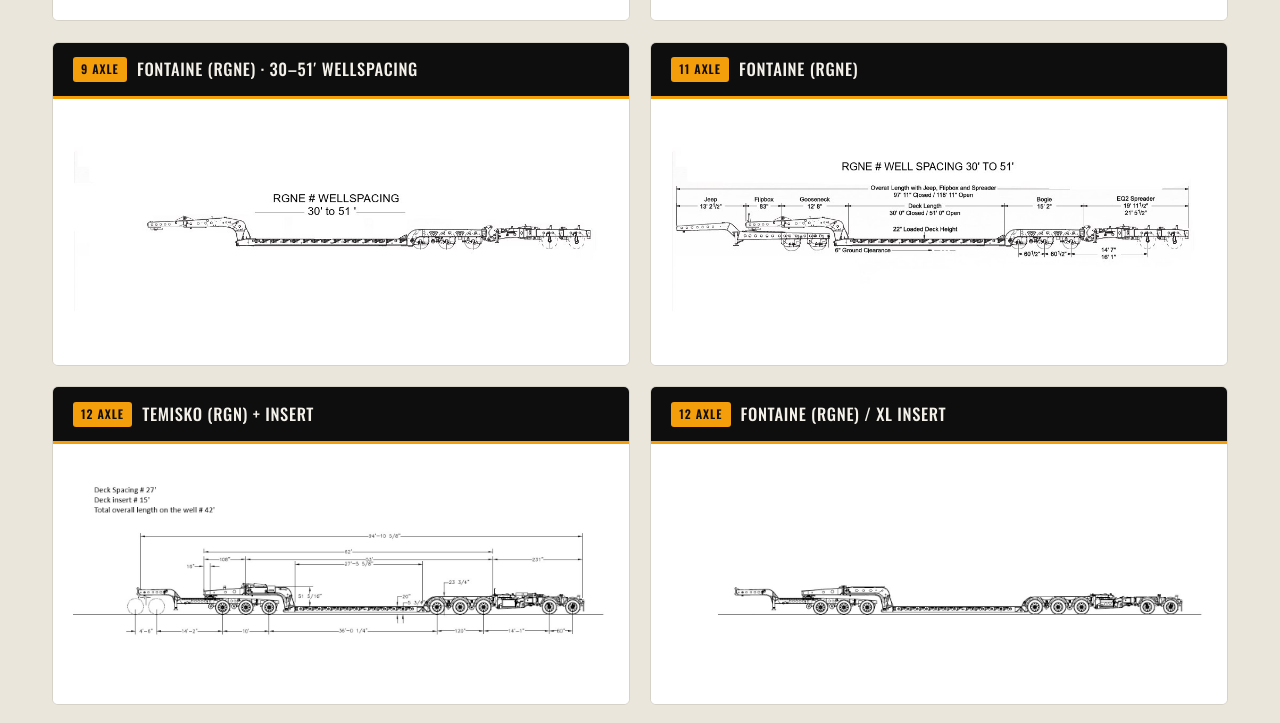
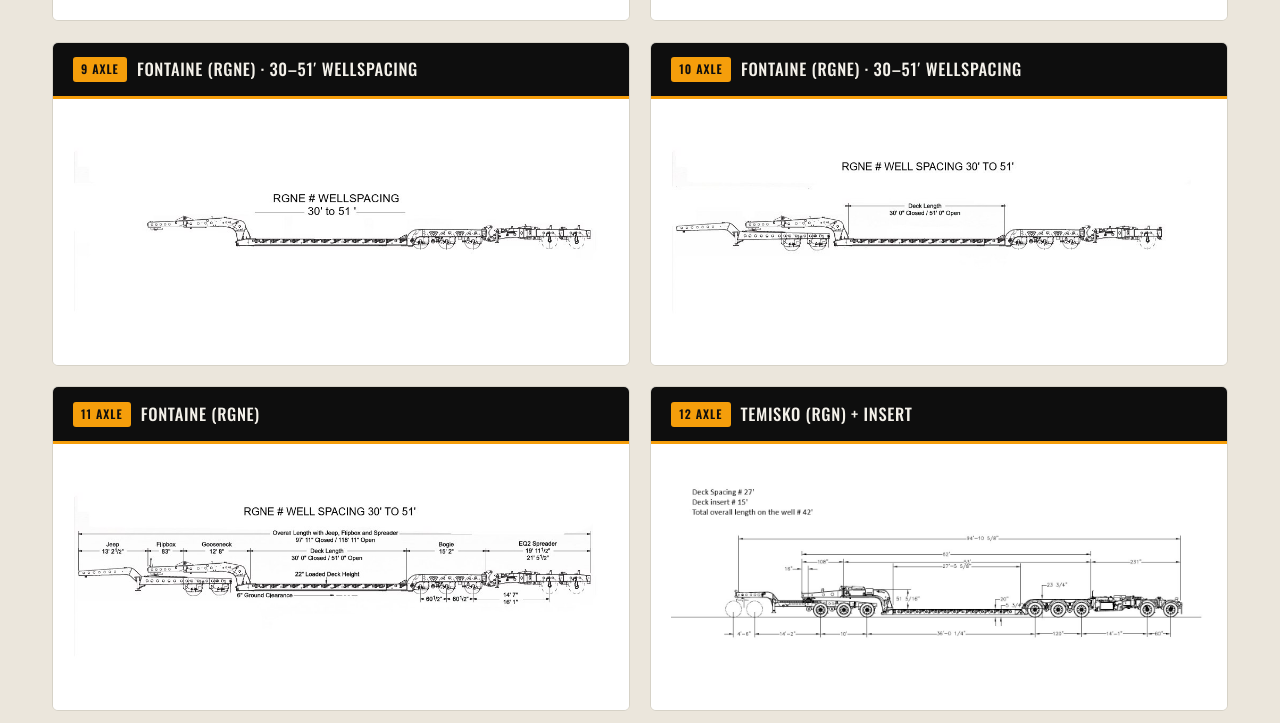
Before and after one commit to Marselsab1/ms-express-website, a website: page equipment.html in a window 1280 px wide. Shown: the part 2350-3073 px from the top of the page. Drawn offline with nearby package versions, Linux system fonts and the light colour scheme.

Commit message:
Equipment: add 10 Axle Fontaine (RGNE) card — full 8-config lineup 8-13

```diff
--- a/equipment.html
+++ b/equipment.html
@@ -159,6 +159,14 @@
 
             <article class="config-card">
               <div class="config-head">
+                <span class="config-axle">10 Axle</span>
+                <h3>Fontaine (RGNE) &middot; 30&ndash;51&prime; wellspacing</h3>
+              </div>
+              <div class="config-figure"><img src="assets/config-09.jpg" alt="10 Axle Fontaine RGNE well spacing 30 to 51 trailer configuration diagram" loading="lazy" /></div>
+            </article>
+
+            <article class="config-card">
+              <div class="config-head">
                 <span class="config-axle">11 Axle</span>
                 <h3>Fontaine (RGNE)</h3>
               </div>
```
Also changed, not shown: assets/config-09.jpg (added).
